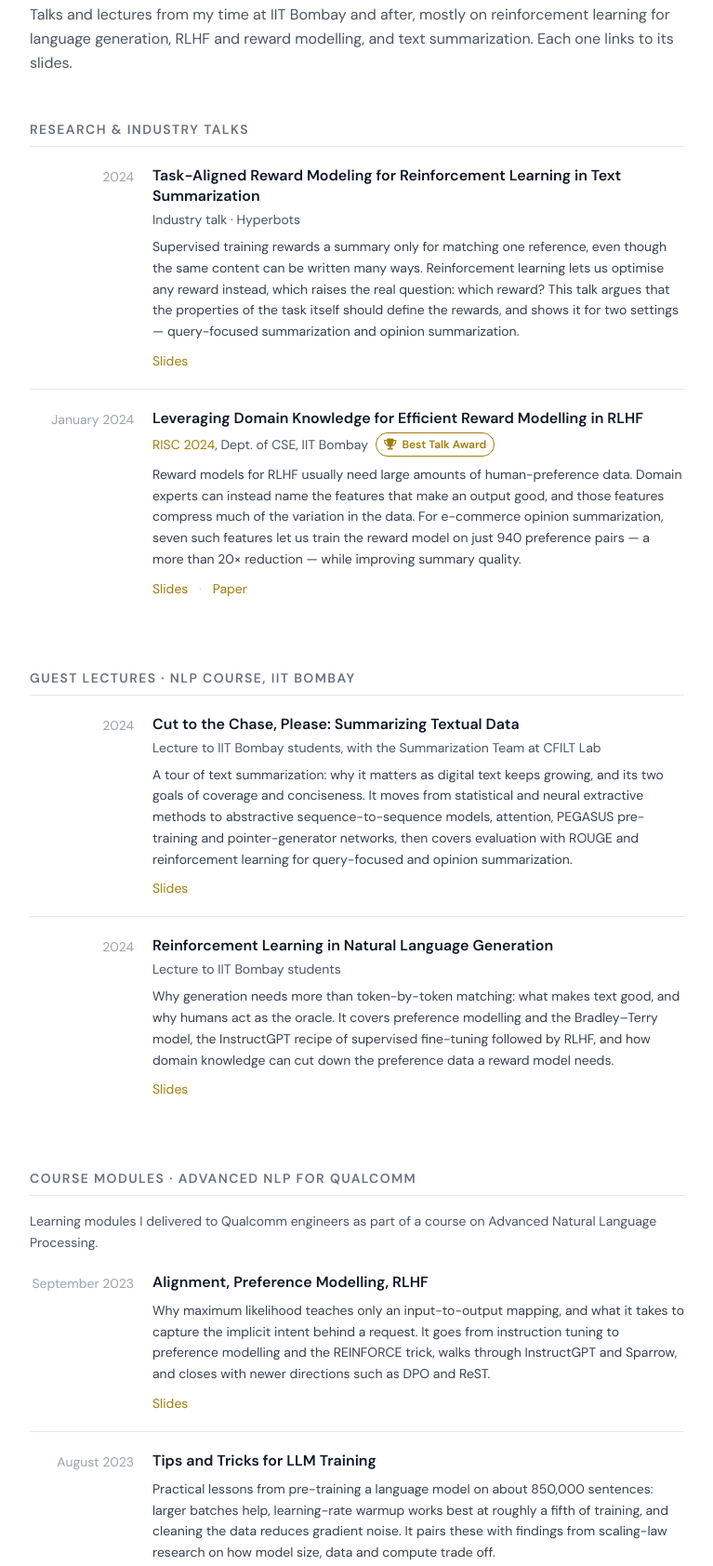
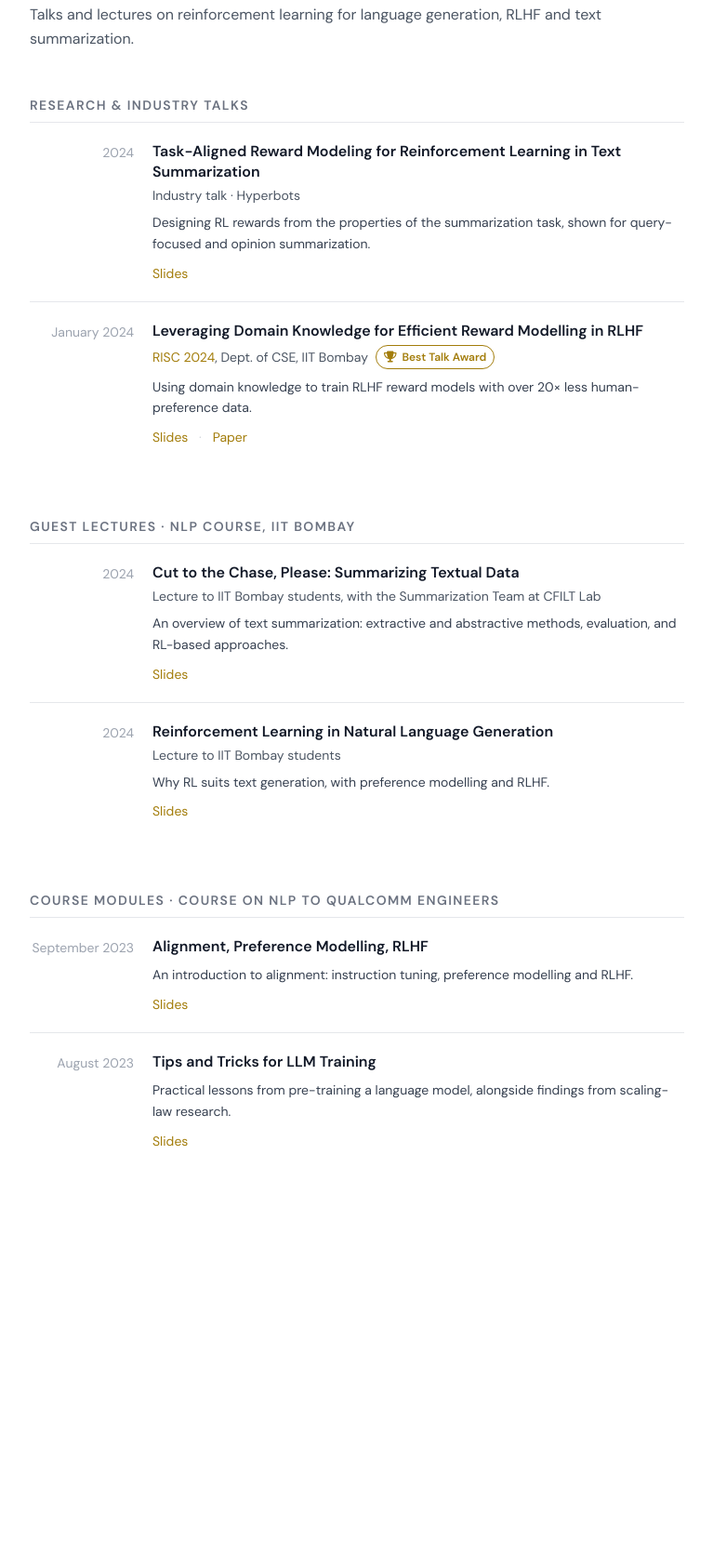
Before and after one commit to swaroop-nath/swaroop-nath.github.io, a plain HTML site: page talks.html in a window 1280 px wide. Shown: the part 199-1883 px from the top of the page at 93% size, without its empty margins (256-1023 px from the left). After the commit the page ends 1504 px from the top, so only its background shows below. Drawn offline with nearby package versions, Linux system fonts and the light colour scheme.

Commit message:
Shorten talk descriptions; rename the Qualcomm section
Co-Authored-By: Claude Opus 5.5 <noreply@anthropic.com>

```diff
--- a/talks.html
+++ b/talks.html
@@ -85,7 +85,7 @@
         </a>
         <h1 class="mt-4 text-3xl font-semibold tracking-tight text-gray-900 dark:text-white">Talks</h1>
         <p class="mt-3 leading-relaxed text-gray-600 dark:text-gray-400">
-            Talks and lectures from my time at IIT Bombay and after, mostly on reinforcement learning for language generation, RLHF and reward modelling, and text summarization. Each one links to its slides.
+            Talks and lectures on reinforcement learning for language generation, RLHF and text summarization.
         </p>
 
         <div class="mt-12 space-y-14">
@@ -99,7 +99,7 @@
                             <h3 class="font-semibold text-gray-900 dark:text-white leading-snug">Task-Aligned Reward Modeling for Reinforcement Learning in Text Summarization</h3>
                             <p class="text-sm text-gray-600 dark:text-gray-400 mt-1">Industry talk &middot; Hyperbots</p>
                             <p class="text-sm leading-relaxed text-gray-700 dark:text-gray-300 mt-2">
-                                Supervised training rewards a summary only for matching one reference, even though the same content can be written many ways. Reinforcement learning lets us optimise any reward instead, which raises the real question: which reward? This talk argues that the properties of the task itself should define the rewards, and shows it for two settings &mdash; query-focused summarization and opinion summarization.
+                                Designing RL rewards from the properties of the summarization task, shown for query-focused and opinion summarization.
                             </p>
                             <p class="text-sm mt-2.5 text-gray-500 dark:text-gray-500">
                                 <a href="https://docs.google.com/presentation/d/1wWe9U0C77oNwKWMWcKSMZNLKgcrDanvazhbMhd_kLP4/edit" target="_blank" rel="noopener noreferrer" class="accent">Slides</a>
@@ -115,7 +115,7 @@
                                 <span class="award"><i class="fas fa-trophy"></i> Best Talk Award</span>
                             </p>
                             <p class="text-sm leading-relaxed text-gray-700 dark:text-gray-300 mt-2">
-                                Reward models for RLHF usually need large amounts of human-preference data. Domain experts can instead name the features that make an output good, and those features compress much of the variation in the data. For e-commerce opinion summarization, seven such features let us train the reward model on just 940 preference pairs &mdash; a more than 20&times; reduction &mdash; while improving summary quality.
+                                Using domain knowledge to train RLHF reward models with over 20&times; less human-preference data.
                             </p>
                             <p class="text-sm mt-2.5 text-gray-500 dark:text-gray-500">
                                 <a href="https://docs.google.com/presentation/d/1pzHrpbQr0nxIe2jDH6YIt3D6J0Nh9K66GUdBlhEBTQU/edit" target="_blank" rel="noopener noreferrer" class="accent">Slides</a>
@@ -136,7 +136,7 @@
                             <h3 class="font-semibold text-gray-900 dark:text-white leading-snug">Cut to the Chase, Please: Summarizing Textual Data</h3>
                             <p class="text-sm text-gray-600 dark:text-gray-400 mt-1">Lecture to IIT Bombay students, with the Summarization Team at CFILT Lab</p>
                             <p class="text-sm leading-relaxed text-gray-700 dark:text-gray-300 mt-2">
-                                A tour of text summarization: why it matters as digital text keeps growing, and its two goals of coverage and conciseness. It moves from statistical and neural extractive methods to abstractive sequence-to-sequence models, attention, PEGASUS pre-training and pointer-generator networks, then covers evaluation with ROUGE and reinforcement learning for query-focused and opinion summarization.
+                                An overview of text summarization: extractive and abstractive methods, evaluation, and RL-based approaches.
                             </p>
                             <p class="text-sm mt-2.5 text-gray-500 dark:text-gray-500">
                                 <a href="https://docs.google.com/presentation/d/1RgVubkxyvAXKxL2Y-LCHXlWqUPMC_LZy2ylMjzM0EUg/edit" target="_blank" rel="noopener noreferrer" class="accent">Slides</a>
@@ -149,7 +149,7 @@
                             <h3 class="font-semibold text-gray-900 dark:text-white leading-snug">Reinforcement Learning in Natural Language Generation</h3>
                             <p class="text-sm text-gray-600 dark:text-gray-400 mt-1">Lecture to IIT Bombay students</p>
                             <p class="text-sm leading-relaxed text-gray-700 dark:text-gray-300 mt-2">
-                                Why generation needs more than token-by-token matching: what makes text good, and why humans act as the oracle. It covers preference modelling and the Bradley&ndash;Terry model, the InstructGPT recipe of supervised fine-tuning followed by RLHF, and how domain knowledge can cut down the preference data a reward model needs.
+                                Why RL suits text generation, with preference modelling and RLHF.
                             </p>
                             <p class="text-sm mt-2.5 text-gray-500 dark:text-gray-500">
                                 <a href="https://docs.google.com/presentation/d/19lC6NVcZBVYRKEEaOyZMR_SEohnTnRghG_b-CodPHZQ/edit" target="_blank" rel="noopener noreferrer" class="accent">Slides</a>
@@ -160,17 +160,14 @@
             </section>
 
             <section id="qualcomm" class="scroll-mt-20">
-                <h2 class="section-title text-sm font-semibold uppercase tracking-widest text-gray-500 dark:text-gray-400 border-gray-200 dark:border-gray-800">Course Modules &middot; Advanced NLP for Qualcomm</h2>
-                <p class="mt-4 text-sm leading-relaxed text-gray-600 dark:text-gray-400">
-                    Learning modules I delivered to Qualcomm engineers as part of a course on Advanced Natural Language Processing.
-                </p>
+                <h2 class="section-title text-sm font-semibold uppercase tracking-widest text-gray-500 dark:text-gray-400 border-gray-200 dark:border-gray-800">Course Modules &middot; Course on NLP to Qualcomm Engineers</h2>
                 <ul class="mt-5 divide-y divide-gray-200 dark:divide-gray-800">
                     <li class="py-5 first:pt-0 flex flex-col sm:flex-row sm:gap-5">
                         <span class="text-sm text-gray-400 dark:text-gray-500 sm:w-28 sm:shrink-0 sm:text-right sm:pt-0.5">September 2023</span>
                         <div>
                             <h3 class="font-semibold text-gray-900 dark:text-white leading-snug">Alignment, Preference Modelling, RLHF</h3>
                             <p class="text-sm leading-relaxed text-gray-700 dark:text-gray-300 mt-2">
-                                Why maximum likelihood teaches only an input-to-output mapping, and what it takes to capture the implicit intent behind a request. It goes from instruction tuning to preference modelling and the REINFORCE trick, walks through InstructGPT and Sparrow, and closes with newer directions such as DPO and ReST.
+                                An introduction to alignment: instruction tuning, preference modelling and RLHF.
                             </p>
                             <p class="text-sm mt-2.5 text-gray-500 dark:text-gray-500">
                                 <a href="https://docs.google.com/presentation/d/1sC9XGtM98e-X7dEqXtD0h5qW_rCZy13KVcmbscOfp-A/edit" target="_blank" rel="noopener noreferrer" class="accent">Slides</a>
@@ -182,7 +179,7 @@
                         <div>
                             <h3 class="font-semibold text-gray-900 dark:text-white leading-snug">Tips and Tricks for LLM Training</h3>
                             <p class="text-sm leading-relaxed text-gray-700 dark:text-gray-300 mt-2">
-                                Practical lessons from pre-training a language model on about 850,000 sentences: larger batches help, learning-rate warmup works best at roughly a fifth of training, and cleaning the data reduces gradient noise. It pairs these with findings from scaling-law research on how model size, data and compute trade off.
+                                Practical lessons from pre-training a language model, alongside findings from scaling-law research.
                             </p>
                             <p class="text-sm mt-2.5 text-gray-500 dark:text-gray-500">
                                 <a href="https://docs.google.com/presentation/d/1lOcw5uNyAoF1vqD01bCbt14UV1EL27Mop8y72jJQ1dI/edit" target="_blank" rel="noopener noreferrer" class="accent">Slides</a>
```
